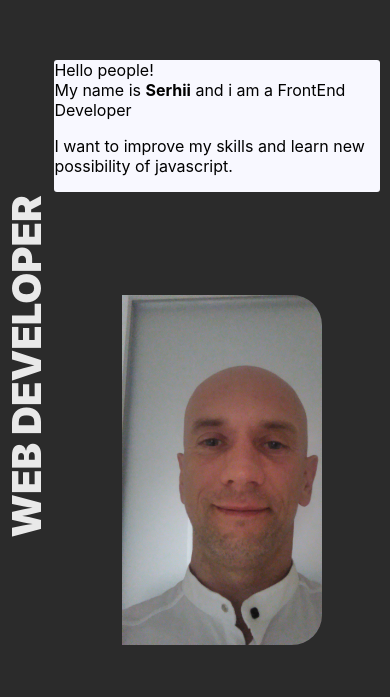
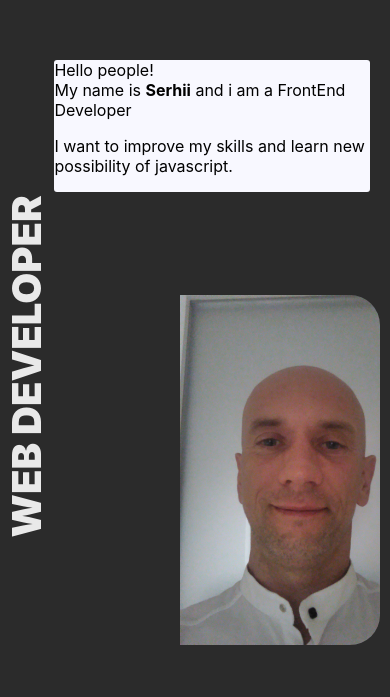
Before and after one commit to serIvanich/portfolio, a React (Create React App) app: page / in a window 390 px wide. Shown: the part 147-844 px from the top of the page. Built offline with nearby package versions, Linux system fonts and the light colour scheme.

Commit message:
fix position photo in mobile

```diff
--- a/src/features/main/Main.module.scss
+++ b/src/features/main/Main.module.scss
@@ -15,6 +15,8 @@
 
     @include max-bp('mini') {
       padding-top: 155px;
+      margin-right: 10px;
+      justify-content: flex-end;
     }
 
     .info {
```
